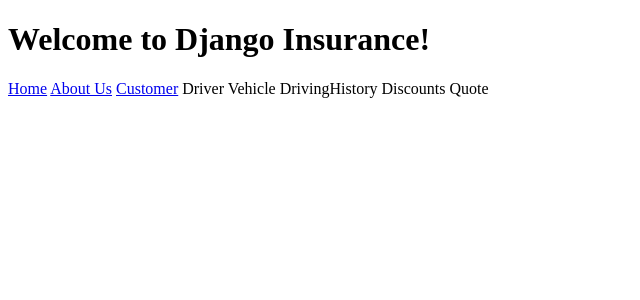
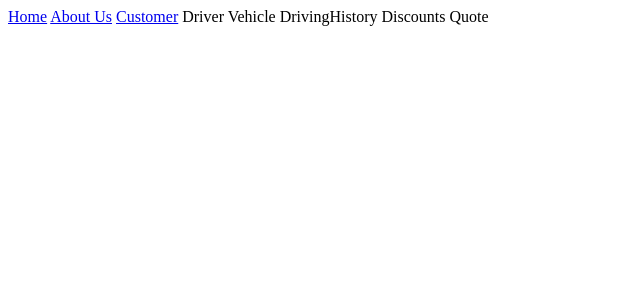
Before and after one commit to strikeouts27/django_insurance, a Django app: page /about/ in a window 1280 px wide. Shown: the top 300 px of the page, without its empty margins (0-640 px from the left). Run offline with Django 5.2, Linux system fonts and the light colour scheme.

Commit message:
edited the base template

```diff
--- a/django_insurance/quote/templates/base.html
+++ b/django_insurance/quote/templates/base.html
@@ -4,7 +4,7 @@
 <!DOCTYPE html>
 <html>
   <head>
-    <h1>Welcome to Django Insurance!</h1>
+    <title> Django Insurance!</title>
     <link rel="stylesheet" href="{% static 'css/base.css' %}">
   </head>
   <body>
```
